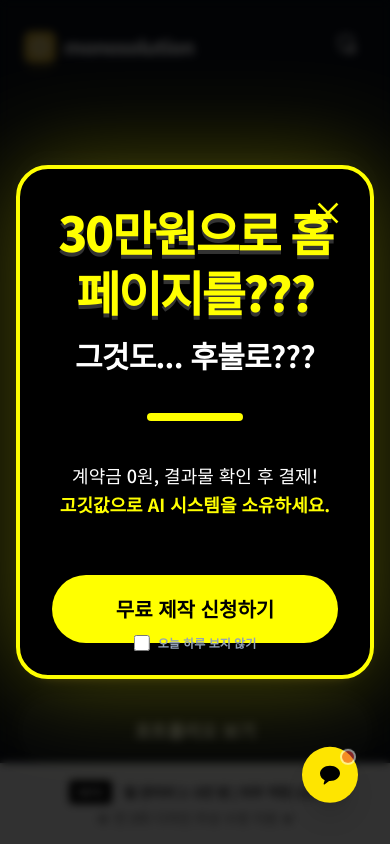
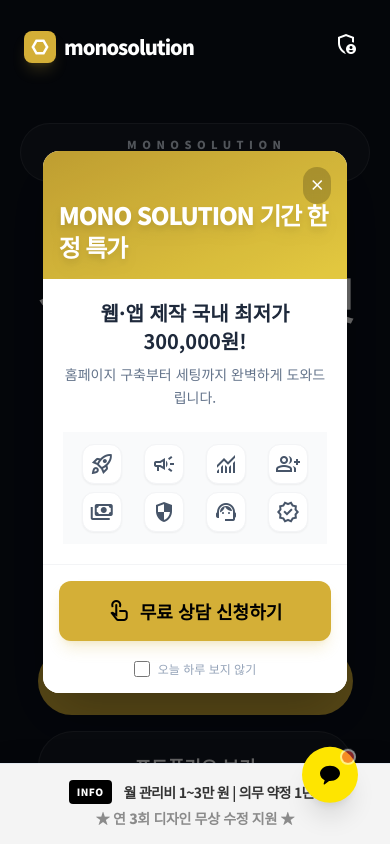
Before and after one commit to woogon0990-cloud/monosolution, a React (Vite) app: page / in a window 390 px wide. Shown: the top 844 px of the page. Built offline with nearby package versions, Linux system fonts and the light colour scheme.

Commit message:
Deploy: Update mobile styles, portfolio slider, and consultation button

```diff
--- a/src/components/EventPopup.tsx
+++ b/src/components/EventPopup.tsx
@@ -13,14 +13,19 @@
     onEdit?: () => void;
 }
 
+const popupStyles = {
+    container: "fixed inset-0 z-50 flex items-center justify-center p-4 bg-black/60",
+    content: "relative w-[85%] max-w-[320px] md:max-w-lg mx-auto bg-white rounded-2xl shadow-2xl overflow-hidden", // Mobile First
+    appCenter: "grid grid-cols-4 gap-2 p-3 w-full justify-items-center bg-gray-50",
+    appIcon: "w-10 h-10 md:w-16 md:h-16 flex items-center justify-center bg-white border border-gray-100 rounded-xl shadow-sm text-xl" // Smaller icons
+};
+
 export const EventPopup = ({ isActive, config, onClose, onEdit }: EventPopupProps) => {
     const [isVisible, setIsVisible] = useState(false);
 
     useEffect(() => {
-        // Check local storage for "Don't show today"
         const doNotShowDate = localStorage.getItem('monosolution_popup_dns');
         const today = new Date().toDateString();
-
         if (isActive && doNotShowDate !== today) {
             setIsVisible(true);
         } else {
@@ -39,71 +44,68 @@
     return (
         <AnimatePresence>
             {isVisible && (
-                <div className="fixed inset-0 z-[100] flex items-center justify-center p-4 bg-black/80 backdrop-blur-sm">
+                <div className={popupStyles.container}>
                     <motion.div
-                        initial={{ opacity: 0, scale: 0.8 }}
+                        initial={{ opacity: 0, scale: 0.9 }}
                         animate={{ opacity: 1, scale: 1 }}
-                        exit={{ opacity: 0, scale: 0.8 }}
-                        transition={{ type: "spring", duration: 0.6, bounce: 0.3 }}
-                        className="relative bg-black border-4 border-[#FFFF00] p-8 md:p-16 rounded-[2rem] shadow-[0_0_100px_rgba(255,255,0,0.3)] max-w-4xl w-full text-center flex flex-col items-center gap-6"
+                        exit={{ opacity: 0, scale: 0.9 }}
+                        className={popupStyles.content}
                     >
-                        {/* Close Button */}
-                        <button
-                            onClick={() => handleClose(false)}
-                            className="absolute top-6 right-6 text-[#FFFF00] hover:scale-110 transition-transform"
-                        >
-                            <span className="material-symbols-outlined text-4xl">close</span>
-                        </button>
-
-                        <div className="space-y-4">
-                            <h2 className="text-[#FFFF00] font-black text-5xl md:text-[72px] leading-tight tracking-tighter drop-shadow-[0_4px_0_rgba(255,255,255,0.2)]">
-                                30만원으로 홈페이지를???
-                            </h2>
-                            <h3 className="text-white font-bold text-3xl md:text-[54px] tracking-tight">
-                                그것도... 후불로???
-                            </h3>
+                        {/* Header Image or Gradient */}
+                        <div className="h-32 bg-gradient-to-br from-primary to-yellow-300 relative overflow-hidden">
+                            <div className="absolute inset-0 bg-black/10"></div>
+                            <div className="absolute bottom-4 left-4 text-white">
+                                <h2 className="font-black text-2xl tracking-tighter shadow-black/10 drop-shadow-lg">{config.title || 'SPECIAL OFFER'}</h2>
+                            </div>
+                            <button
+                                onClick={() => handleClose(false)}
+                                className="absolute top-4 right-4 bg-black/20 hover:bg-black/40 text-white rounded-full p-1 transition-colors backdrop-blur-sm"
+                            >
+                                <span className="material-symbols-outlined text-xl">close</span>
+                            </button>
                         </div>
 
-                        <div className="w-24 h-2 bg-[#FFFF00] rounded-full my-4"></div>
+                        {/* Content Body */}
+                        <div className="p-5 text-center">
+                            <h3 className="text-slate-800 font-bold text-xl mb-2">{config.mainText}</h3>
+                            <p className="text-slate-500 text-sm mb-6 whitespace-pre-line leading-relaxed">{config.subText}</p>
 
-                        <p className="text-white text-lg md:text-[20px] font-medium leading-relaxed max-w-2xl text-center break-keep">
-                            계약금 0원, 결과물 확인 후 결제!<br />
-                            <span className="text-[#FFFF00] font-bold">고깃값으로 AI 시스템을 소유하세요.</span>
-                        </p>
+                            {/* App Icon Grid (Visual Metaphor) */}
+                            <div className={popupStyles.appCenter}>
+                                {['rocket_launch', 'campaign', 'monitoring', 'group_add', 'payments', 'security', 'support_agent', 'verified'].map((icon, i) => (
+                                    <div key={icon} className={popupStyles.appIcon}>
+                                        <span className="material-symbols-outlined text-slate-600">{icon}</span>
+                                    </div>
+                                ))}
+                            </div>
+                        </div>
 
-                        <div className="flex gap-4 mt-8 w-full md:w-auto">
+                        {/* Action Buttons */}
+                        <div className="p-4 border-t border-gray-100 flex flex-col gap-3 bg-white">
                             <button
                                 onClick={() => {
                                     handleClose(false);
                                     if (config.onConsultationClick) config.onConsultationClick();
                                 }}
-                                className="flex-1 md:flex-none bg-[#FFFF00] text-black px-10 py-5 rounded-full font-black text-xl hover:bg-white transition-colors shadow-xl"
+                                className="w-full bg-primary text-black py-4 rounded-xl font-black text-lg hover:bg-yellow-300 transition-colors shadow-lg shadow-primary/20 flex items-center justify-center gap-2"
                             >
-                                무료 제작 신청하기
+                                <span className="material-symbols-outlined">touch_app</span>
+                                무료 상담 신청하기
                             </button>
-                        </div>
 
-                        {/* Footer Options */}
-                        <div className="absolute bottom-6 left-1/2 -translate-x-1/2">
-                            <label className="flex items-center gap-2 cursor-pointer group">
+                            <label className="flex items-center justify-center gap-2 cursor-pointer pt-2">
                                 <input
                                     type="checkbox"
                                     onChange={(e) => {
                                         if (e.target.checked) handleClose(true);
                                     }}
-                                    className="accent-[#FFFF00] w-4 h-4 cursor-pointer"
+                                    className="accent-slate-500 w-4 h-4"
                                 />
-                                <span className="text-xs text-slate-400 font-bold group-hover:text-[#FFFF00] transition-colors">
+                                <span className="text-xs text-slate-400 font-medium">
                                     오늘 하루 보지 않기
                                 </span>
                             </label>
                         </div>
-
-                        {onEdit && (
-                            <button onClick={onEdit} className="absolute bottom-4 right-4 text-xs text-zinc-800 hover:text-[#FFFF00] transition-colors">
-                                ADMIN
-                            </button>
-                        )}
                     </motion.div>
                 </div>
             )}
--- a/src/components/Hero.tsx
+++ b/src/components/Hero.tsx
@@ -11,27 +11,27 @@
             <div className="absolute top-[-10%] left-[-10%] size-[70vw] bg-primary/10 rounded-full blur-[180px] -z-10 animate-pulse"></div>
             <div className="absolute bottom-[-10%] right-[-10%] size-[60vw] bg-blue-900/15 rounded-full blur-[150px] -z-10"></div>
 
-            <div className="max-w-6xl mx-auto animate-fade-in relative z-10 w-full">
+            <div className="max-w-6xl mx-auto animate-fade-in relative z-10 w-full flex flex-col items-center">
                 <div className="inline-flex items-center gap-4 px-6 py-3 rounded-full bg-white/5 border border-white/10 mb-12 backdrop-blur-md mx-auto">
                     <span className="flex size-2.5 bg-primary rounded-full animate-ping"></span>
                     <span className="text-[11px] font-black tracking-[0.5em] text-slate-300 uppercase">monosolution Technical Studio</span>
                 </div>
-                <div className="max-w-4xl mx-auto">
-                    <h1 className="text-5xl md:text-8xl font-black mb-8 tracking-tighter leading-[0.9]">
+                <div className="max-w-4xl w-full mx-auto flex flex-col items-center">
+                    <h1 className="w-full max-w-[90%] mx-auto text-5xl md:text-8xl font-black mb-8 tracking-tighter leading-[0.9]">
                         <span className="block text-slate-500 text-2xl md:text-3xl font-bold tracking-widest mb-4 uppercase">No-Code Agency</span>
                         <span className="text-white">상상하는 모든 것을</span><br />
                         <span className="text-transparent bg-clip-text bg-gradient-to-r from-primary to-yellow-200">현실로 만듭니다.</span>
                     </h1>
-                    <p className="text-slate-400 text-lg md:text-2xl mb-12 max-w-2xl mx-auto font-light leading-relaxed break-keep">
+                    <p className="w-full max-w-[90%] md:max-w-2xl mx-auto text-slate-400 text-lg md:text-2xl mb-12 font-light leading-relaxed break-keep">
                         우리는 기술의 장벽을 허물고<br className="md:hidden" /> 가장 빠르고 효율적인 방법으로<br />
                         당신의 비즈니스를 디지털 세상에 선보입니다.
                     </p>
-                    <div className="flex flex-col md:flex-row gap-4 justify-center items-center">
-                        <button onClick={onContactClick} className="w-full md:w-auto bg-primary text-black px-10 py-5 rounded-full font-black text-lg hover:bg-white transition-all hover:scale-105 active:scale-95 flex items-center justify-center gap-2">
+                    <div className="w-full flex flex-col md:flex-row gap-4 justify-center items-center">
+                        <button onClick={onContactClick} className="w-full max-w-[90%] md:w-auto bg-primary text-black px-10 py-5 rounded-full font-black text-lg hover:bg-white transition-all hover:scale-105 active:scale-95 flex items-center justify-center gap-2">
                             프로젝트 시작하기
                             <span className="material-symbols-outlined">arrow_outward</span>
                         </button>
-                        <button onClick={onPortfolioClick} className="w-full md:w-auto bg-white/5 border border-white/10 text-white px-10 py-5 rounded-full font-bold text-lg hover:bg-white/10 transition-all flex items-center justify-center gap-2">
+                        <button onClick={onPortfolioClick} className="w-full max-w-[90%] md:w-auto bg-white/5 border border-white/10 text-white px-10 py-5 rounded-full font-bold text-lg hover:bg-white/10 transition-all flex items-center justify-center gap-2">
                             포트폴리오 보기
                         </button>
                     </div>
--- a/src/components/Navbar.tsx
+++ b/src/components/Navbar.tsx
@@ -7,9 +7,10 @@
     isAdmin: boolean;
     onNavClick: (target: string) => void;
     onConsultationClick: () => void;
+    onConsultationCheck: () => void;
 }
 
-export const Navbar = ({ scrolled, onAdminClick, isAdmin, onNavClick, onConsultationClick }: NavbarProps) => {
+export const Navbar = ({ scrolled, onAdminClick, isAdmin, onNavClick, onConsultationClick, onConsultationCheck }: NavbarProps) => {
     return (
         <nav className={`fixed top-0 left-0 w-full z-[100] transition-all duration-500 border-b ${scrolled ? 'bg-secondary/80 backdrop-blur-xl border-white/10 py-4' : 'bg-transparent border-transparent py-6'} px-6 md:px-20`}>
             <div className="max-w-7xl mx-auto flex items-center justify-between">
@@ -32,7 +33,7 @@
                         <span className="material-symbols-outlined text-lg">{isAdmin ? 'logout' : 'admin_panel_settings'}</span>
                         {isAdmin ? '로그아웃' : '관리'}
                     </button>
-                    <button onClick={onConsultationClick} className="text-white font-black hover:text-primary transition-colors tracking-widest text-xs border border-white/20 px-4 py-2 rounded-full hover:bg-white/10 hover:border-white/50">
+                    <button onClick={onConsultationCheck} className="text-white font-black hover:text-primary transition-colors tracking-widest text-xs border border-white/20 px-4 py-2 rounded-full hover:bg-white/10 hover:border-white/50">
                         상담 예약조회
                     </button>
                     <button onClick={onConsultationClick} className="bg-primary hover:bg-primary/90 text-white px-8 py-3 rounded-full transition-all shadow-xl shadow-primary/20 active:scale-95">
```
Also changed, not shown: src/App.tsx (+9 -0 lines), src/components/AppPortfolioSection.tsx (added, +100 -0 lines), src/components/PricingSection.tsx (+5 -25 lines), 1 other file (tests, documents, lock files or other folders).
